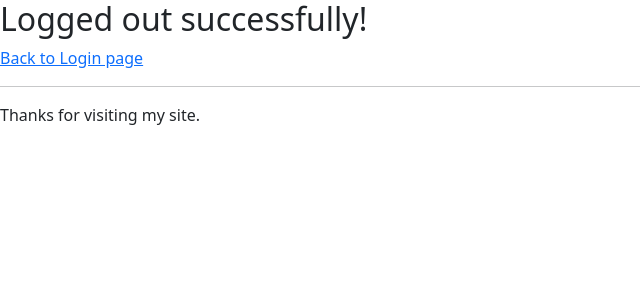
After one commit to Mdltre/django_training, a Django app: page /logout/ in a window 1280 px wide. The commit adds this page. Shown: the top 300 px of the page, without its empty margins (0-640 px from the left). Run offline with Django 4.2, Linux system fonts and the light colour scheme.

Commit message:
Exercise 7: Update-3

```diff
--- a/exercises/views.py
+++ b/exercises/views.py
@@ -2,36 +2,17 @@ from django.http import HttpResponse, HttpResponseRedirect
 from django.shortcuts import render, get_object_or_404
 from django.contrib.auth.decorators import user_passes_test, login_required
 from django.contrib.auth.models import User
+from django.contrib.auth import logout
 import datetime
-from exercises.models import Book, Author, Classification, Publisher
+from exercises.models import Book, Author, Classification, Publisher, MyUser
 from exercises.forms import BookForm, PublisherForm, RegistrationForm
 
 # Create your views here.
-# @login_required
-# def my_view(request):
-#     username = request.POST["username"]
-#     password = request.POST["password"]
-#     user = authenticate(username=username, password=password)
-#     if user is not None:
-#         if user.is_active:
-#             # check if user is an admin
-#             if request.user.is_superuser:
-#                 login(request, user)
-#                 # Redirect to success page
-#                 return HttpResponseRedirect("/create-book/")
-#             else:
-#                 return HttpResponseRedirect("/books/")
-#         else:
-#             # Return a 'disabled account' error message
-#             return render(request, "invalid_login.html")
-#     else:
-#         # Return an 'invalid login' error message
-#         return render(request, "invalid_login.html")
 
-# def logout_view(request):
-#     logout(request)
-#     return HttpResponseRedirect("/")
-#     # Redirect to a success page
+def logout_view(request):
+    logout(request)
+    return render(request, "logged_out.html")
+    # Redirect to a success page
 
 def is_admin(user):
     return user.is_superuser
--- a/mysite/settings.py
+++ b/mysite/settings.py
@@ -126,4 +126,4 @@ DEFAULT_AUTO_FIELD = 'django.db.models.BigAutoField'
 
 # django_project/settings.py
 LOGIN_REDIRECT_URL = "/"
-LOGOUT_REDIRECT_URL = "/"
+LOGOUT_REDIRECT_URL = "/logout/"
--- a/mysite/urls.py
+++ b/mysite/urls.py
@@ -17,7 +17,7 @@ Including another URLconf
 from django.contrib import admin
 from django.urls import path, include
 from django.views.generic.base import TemplateView
-from exercises.views import hello, current_datetime, calculator, is_valid_date, author_info, book_info, book_list, classification_info, classification_list, search_publisher_form, search_publisher, search_author_form, search_author, create_book, update_book, delete_book, create_publisher, update_publisher, delete_publisher, register
+from exercises.views import hello, current_datetime, calculator, is_valid_date, author_info, book_info, book_list, classification_info, classification_list, search_publisher_form, search_publisher, search_author_form, search_author, create_book, update_book, delete_book, create_publisher, update_publisher, delete_publisher, register, logout_view
 
 urlpatterns = [
     path("hello/", hello),
@@ -45,8 +45,8 @@ urlpatterns = [
     path("<int:pk>/update-publisher/", update_publisher),
     path("<int:pk>/delete-publisher/", delete_publisher),
 
-    # path("login/", my_view),
     path("accounts/", include("django.contrib.auth.urls")),
     path('', TemplateView.as_view(template_name='home.html'), name='home'),
     path('register/', register, name='register'),
+    path('logout/', logout_view),
 ]
--- a/templates/base.html
+++ b/templates/base.html
@@ -3,6 +3,7 @@
 
 <head>
     <meta charset="UTF-8">
+    <link href="https://cdn.jsdelivr.net/npm/bootstrap@5.0.2/dist/css/bootstrap.min.css" rel="stylesheet" integrity="sha384-EVSTQN3/azprG1Anm3QDgpJLIm9Nao0Yz1ztcQTwFspd3yD65VohhpuuCOmLASjC" crossorigin="anonymous">
     <title>{% block title %}{% endblock %}</title>
 </head>
 
--- a/templates/home.html
+++ b/templates/home.html
@@ -4,7 +4,8 @@
 
 {% block content %}
 {% if user.is_authenticated %}
-  Hi {{ user.username }}!
+  <h1>Hi {{ user.username }}!</h1>
+  <a href="{% url 'logout' %}">Log Out</a>
 {% else %}
   <p>You are not logged in</p>
   <a href="{% url 'login' %}">Log In</a>
--- /dev/null
+++ b/templates/logged_out.html
@@ -0,0 +1,6 @@
+{% extends 'base.html' %}
+
+{% block content %}
+<h2>Logged out successfully!</h2>
+<a class="button" href="/"> Back to Login page </a>
+{% endblock %}
```
Also changed, not shown: exercises/models.py (+9 -0 lines), db.sqlite3.
